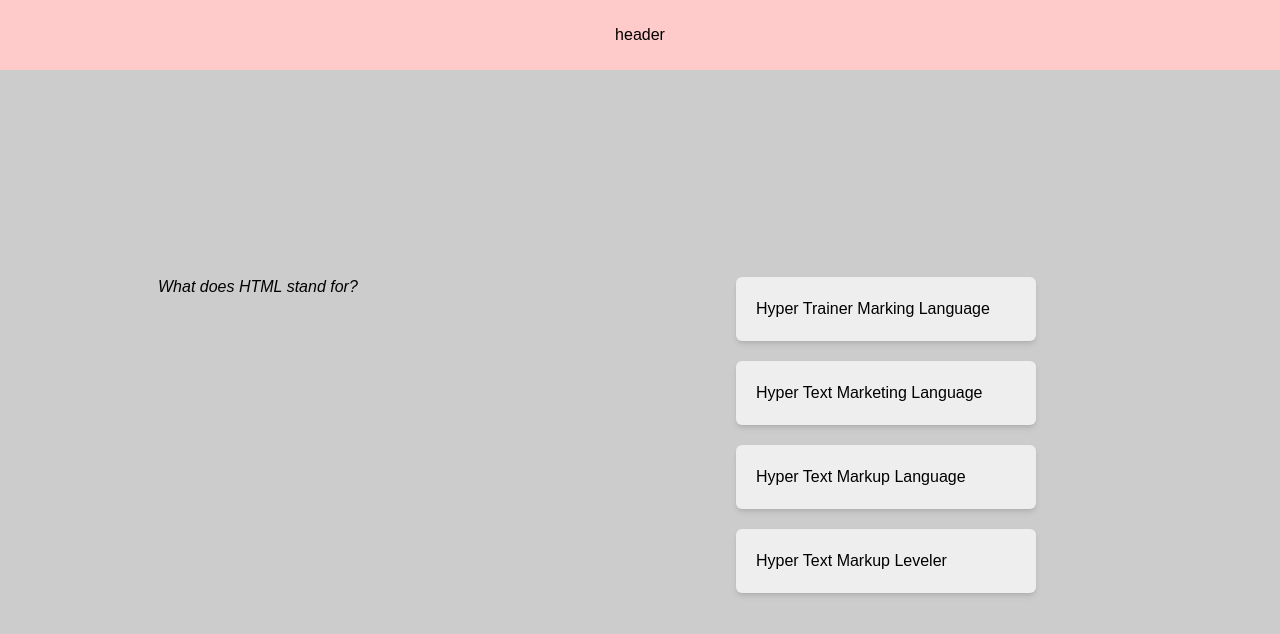
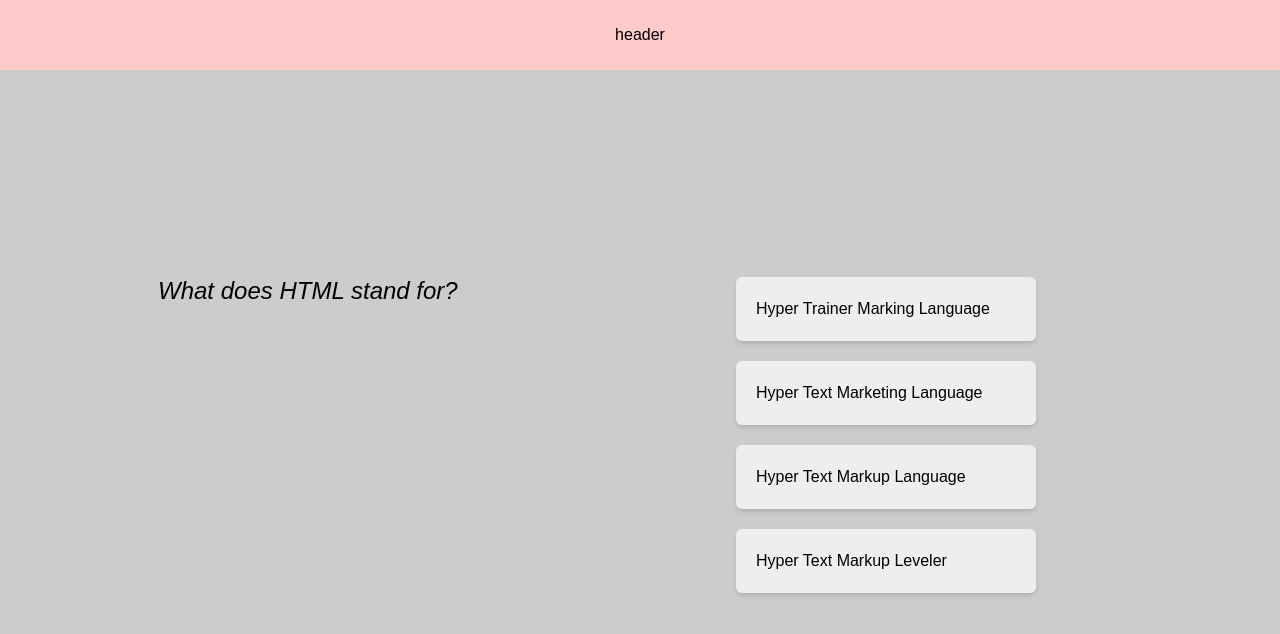
Before and after one commit to mustafa-khaled/Quiz-App, a React (Vite) app: page / in a window 1280 px wide. Both pictures are taken after a click on the element "HTML". Shown: the top 634 px of the page. Built offline with nearby package versions, Linux system fonts and the light colour scheme.

Commit message:
handling new answer

```diff
--- a/src/App.jsx
+++ b/src/App.jsx
@@ -2,19 +2,33 @@ import { quizData } from "./data";
 import { useReducer } from "react";
 import Header from "./components/Header";
 import StartScreen from "./components/StartScreen";
-import QuestionList from "./components/QuestionList";
+import Question from "./components/Question";
 
 const initialState = {
   status: "pending",
   questions: quizData.quizzes,
   topicNumber: null,
+  answer: null,
   index: 0,
+  points: 0,
 };
 
 function reducer(state, action) {
   switch (action.type) {
     case "start":
       return { ...state, status: "active", topicNumber: action.payload };
+
+    case "newAnswer":
+      const question = state.questions[state.topicNumber].questions.at(
+        state.index,
+      );
+      console.log(question);
+      return {
+        ...state,
+        answer: action.payload,
+        points:
+          action.payload === question.answer ? state.points + 1 : state.points,
+      };
 
     default:
       throw new Error("Unknown Action.");
@@ -23,9 +37,7 @@ function reducer(state, action) {
 
 function App() {
   const [state, dispatch] = useReducer(reducer, initialState);
-  const { questions, status, topicNumber, index } = state;
-
-  console.log(state);
+  const { questions, status, topicNumber, index, answer } = state;
 
   return (
     <div>
@@ -33,7 +45,11 @@ function App() {
 
       <div className="flex min-h-[calc(100vh-70px)] items-center justify-center">
         {status === "active" ? (
-          <QuestionList question={questions[topicNumber]?.questions[index]} />
+          <Question
+            question={questions[topicNumber]?.questions[index]}
+            dispatch={dispatch}
+            answer={answer}
+          />
         ) : (
           <StartScreen questions={questions} dispatch={dispatch} />
         )}
--- a/src/components/Main.jsx
+++ /dev/null
@@ -1,11 +0,0 @@
-function Main({ children }) {
-  return (
-    <div className="flex h-[calc(100vh-70px)] flex-col items-center justify-around bg-[#ccc] md:flex-row">
-      <div className="flex flex-col items-start justify-around bg-red-400 md:flex-row">
-        {children}
-      </div>
-    </div>
-  );
-}
-
-export default Main;
--- /dev/null
+++ b/src/components/Option.jsx
@@ -0,0 +1,28 @@
+import correctImage from "/images/icon-correct.svg";
+import incorrectImage from "/images/icon-incorrect.svg";
+
+function Option({ option, dispatch, question, answer }) {
+  const hasAnswered = answer !== null;
+
+  return (
+    <button
+      className={`option flex items-center justify-between gap-[5px] ${
+        hasAnswered && "cursor-not-allowed"
+      }`}
+      onClick={() => dispatch({ type: "newAnswer", payload: option })}
+      disabled={hasAnswered}
+    >
+      <h3>{option}</h3>
+
+      {answer && (
+        <img
+          src={question.answer === option ? correctImage : incorrectImage}
+          alt=""
+          className="w-[20px]"
+        />
+      )}
+    </button>
+  );
+}
+
+export default Option;
--- a/src/components/QuestionList.jsx
+++ b/src/components/Question.jsx
@@ -1,21 +1,23 @@
-function QuestionList({ question }) {
-  const { question: quiz, options, answer } = question || {};
+import Option from "./Option";
 
-  console.log(options);
-
+function Question({ question, dispatch, answer }) {
   return (
     <div className="container mx-auto  px-[10px] md:w-[80%]">
       <div className="flex min-h-[45vh] w-full flex-col items-center justify-around gap-[20px] p-[20px] md:flex-row">
         <div className="w-full md:w-[50%] md:self-start">
-          <p className="text-left italic">{quiz}</p>
+          <p className="text-left text-2xl italic">{question.question}</p>
         </div>
 
         <div className="flex w-full flex-col  items-center gap-[10px] text-sm sm:gap-[20px] sm:text-base md:w-[50%]">
-          {options.map((q, i) => {
+          {question?.options?.map((q, i) => {
             return (
-              <div key={i} className="quiz">
-                <h3>{options[i]}</h3>
-              </div>
+              <Option
+                key={i}
+                option={question?.options[i]}
+                dispatch={dispatch}
+                answer={answer}
+                question={question}
+              />
             );
           })}
         </div>
@@ -24,4 +26,4 @@ function QuestionList({ question }) {
   );
 }
 
-export default QuestionList;
+export default Question;
--- a/src/components/StartScreen.jsx
+++ b/src/components/StartScreen.jsx
@@ -15,7 +15,7 @@ function StartScreen({ questions, dispatch }) {
             return (
               <div
                 key={q.title}
-                className="quiz"
+                className="option flex gap-[10px]"
                 onClick={() => dispatch({ type: "start", payload: i })}
               >
                 <img src={q.icon} alt={q.title} className="w-[30px]" />
--- a/src/index.css
+++ b/src/index.css
@@ -87,7 +87,7 @@ body {
 }
 
 @layer components {
-  .quiz {
-    @apply flex w-full cursor-pointer items-center gap-[10px] rounded-md bg-[#eee] p-[10px] shadow-md sm:w-[300px] sm:p-[20px];
+  .option {
+    @apply w-full cursor-pointer items-center rounded-md bg-[#eee] p-[10px] shadow-md sm:p-[20px] md:w-[300px];
   }
 }
```
